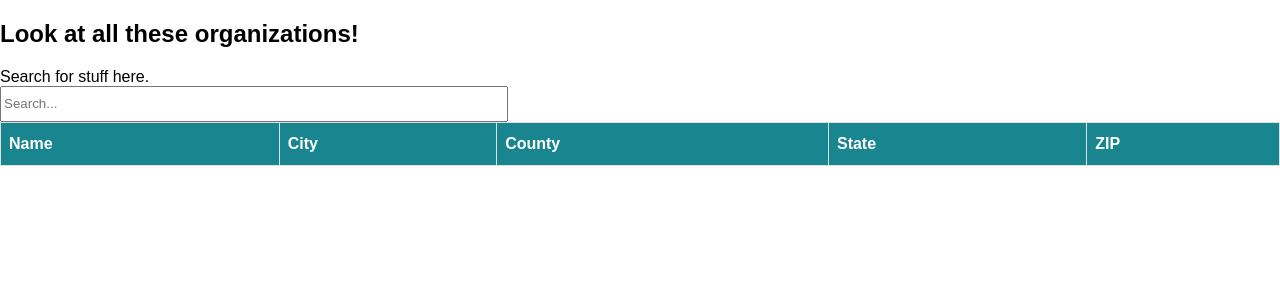
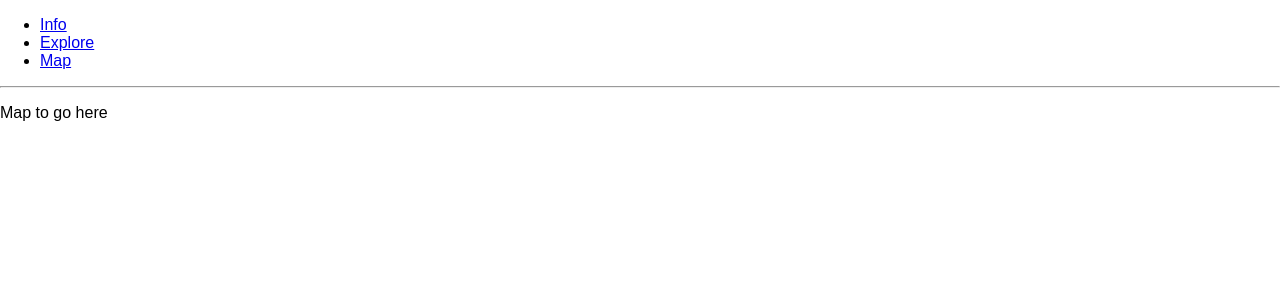
Before and after one commit to jk1dd/voluntellme, a React (Create React App) app: page /map in a window 1280 px wide. Shown: the top 300 px of the page. Built offline with nearby package versions, Linux system fonts and the light colour scheme; no server answers.

Commit message:
add react router dom with links to info, explore, and pages

```diff
--- a/src/App.js
+++ b/src/App.js
@@ -1,6 +1,11 @@
 import React, { Component } from 'react';
 import axios from 'axios'
 import './App.css'
+import {
+  BrowserRouter as Router,
+  Route,
+  Link
+} from 'react-router-dom'
 
 class OrgRow extends Component {
   render () {
@@ -70,7 +75,7 @@ class TableInfoText extends Component {
   }
 }
 
-class WholeApp extends Component {
+class Explore extends Component {
   constructor(props) {
     super(props);
 
@@ -109,4 +114,40 @@ class WholeApp extends Component {
   }
 }
 
-export default WholeApp;
+const Info = () => (
+  <div className='volunteer-info'>
+    <p>Info to go here</p>
+  </div>
+)
+
+const Map = () => (
+  <div>
+    <p>Map to go here</p>
+  </div>
+)
+
+class Navigation extends Component {
+  render () {
+    return (
+      <Router>
+        <div>
+          <ul>
+            <li><Link to='/'>Info</Link></li>
+            <li><Link to='/table'>Explore</Link></li>
+            <li><Link to='/map'>Map</Link></li>
+          </ul>
+
+          <hr/>
+
+          <Route exact path='/' component={Info} />
+          <Route path='/table' component={Explore} />
+          <Route path='/map' component={Map} />
+
+        </div>
+      </Router>
+    )
+  }
+}
+
+export default Navigation;
+// export default Explore;
--- a/src/index.js
+++ b/src/index.js
@@ -1,11 +1,12 @@
 import React from 'react';
 import ReactDOM from 'react-dom';
 import './index.css';
-import WholeApp from './App';
+// import WholeApp from './App';
+import Navigation from './App';
 import registerServiceWorker from './registerServiceWorker';
 
 ReactDOM.render(
-  <WholeApp />,
+  <Navigation />,
   document.getElementById('root')
 );
 registerServiceWorker();
```
